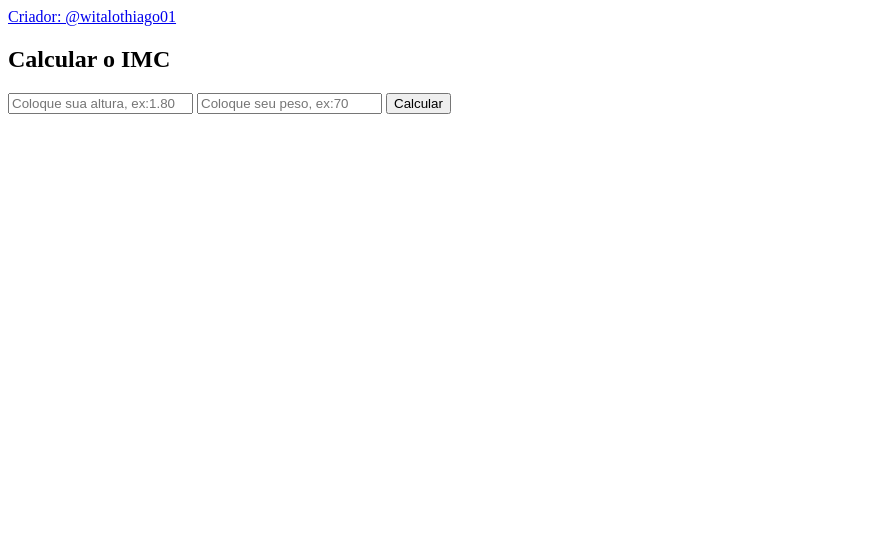
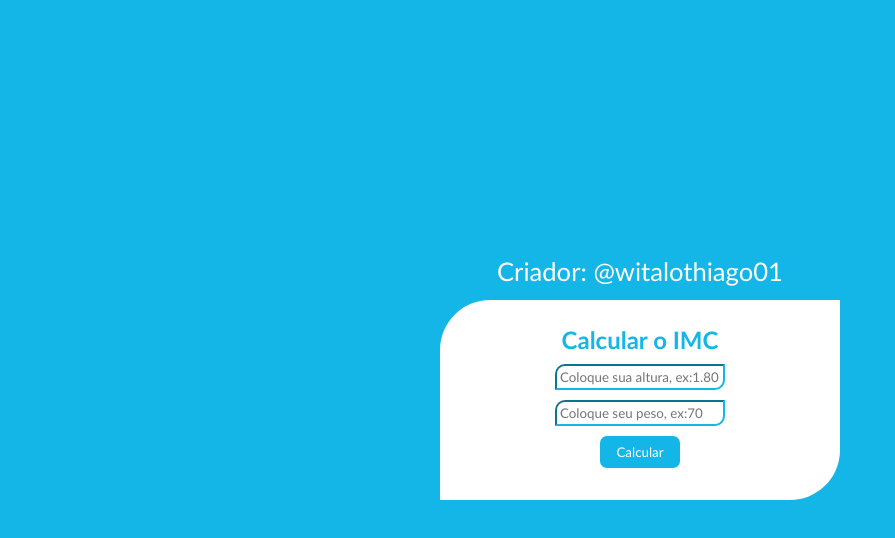
Before and after one commit to WitaloThiago/Calculadora-imc, a plain HTML site: page index.html in a window 1280 px wide. Shown: the whole page, without its empty margins (0-895 px from the left). Drawn offline with Linux system fonts and the light colour scheme.

Commit message:
update stylesheet

```diff
--- a/index.html
+++ b/index.html
@@ -5,7 +5,7 @@
     <meta http-equiv="X-UA-Compatible" content="IE=edge">
     <meta name="viewport" content="width=device-width, initial-scale=1.0">
     <title>Calculadora IMC</title>
-    <link href="/css/style.css">
+    <link href="/css/style.css" rel="stylesheet" >
 </head>
 <body>
 
```
